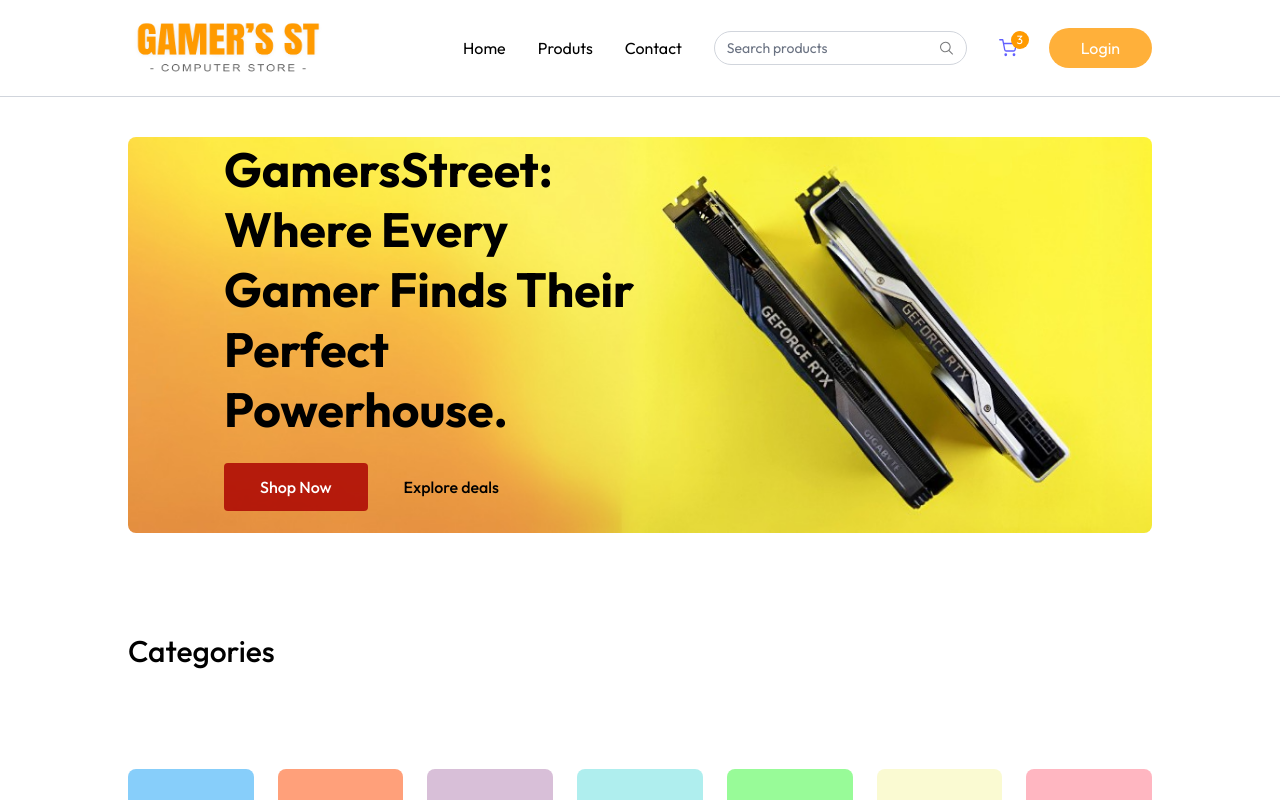
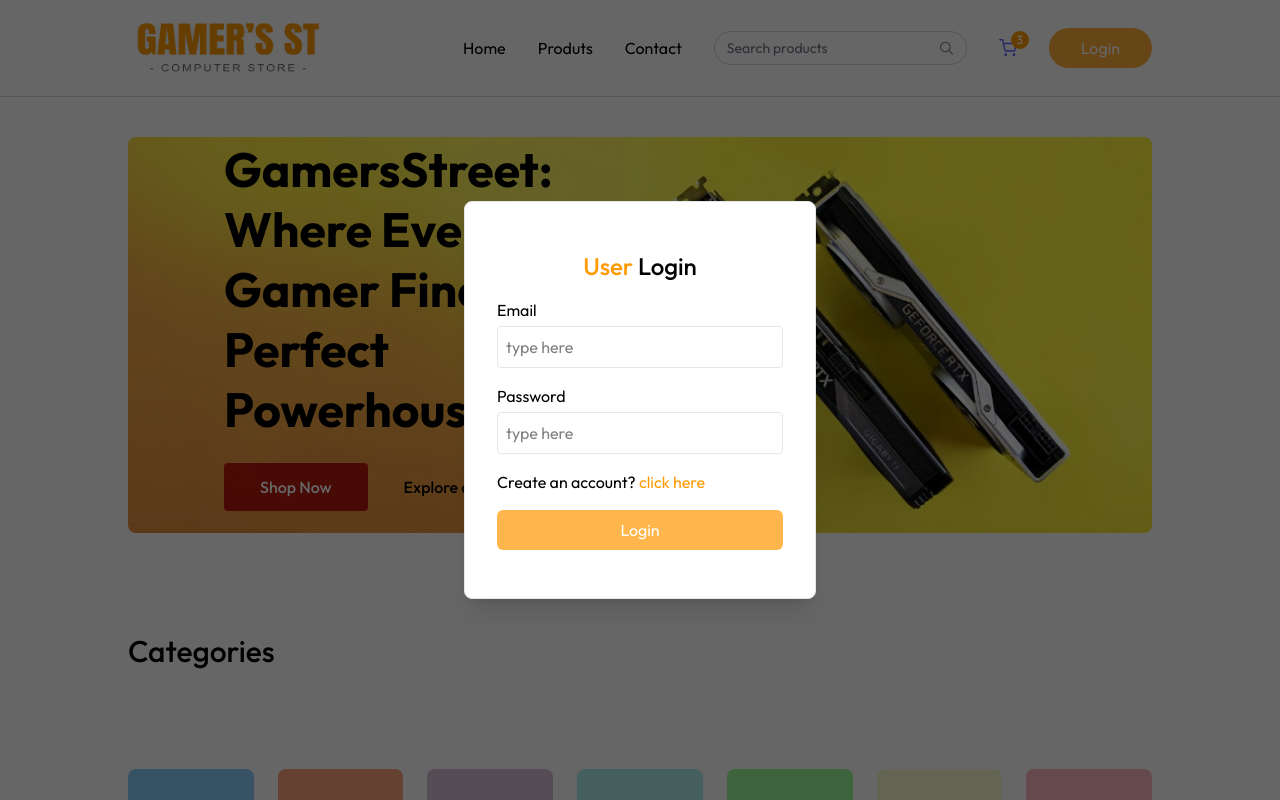
Before and after one commit to tharunda2000/MERN-stack---Computer_Store, a React (Vite) app in the folder Frontend/: page / in a window 1280 px wide. Both pictures are taken after a click on the button "Login". Shown: the top 800 px of the page. Built offline with nearby package versions, Linux system fonts and the light colour scheme.

Commit message:
login page added

```diff
--- a/Frontend/index.html
+++ b/Frontend/index.html
@@ -2,10 +2,12 @@
 <html lang="en">
   <head>
     <meta charset="UTF-8" />
-    <link rel="icon" type="image/svg+xml" href="/vite.svg" />
+    <link rel="icon" type="image/png" href="/logo.png" />
     <link href="https://cdn.jsdelivr.net/npm/remixicon@4.5.0/fonts/remixicon.css" rel="stylesheet"/>
     <meta name="viewport" content="width=device-width, initial-scale=1.0" />
-    <title>Vite + React</title>
+    <title>
+      Gamer'sST
+    </title>
   </head>
   <body>
     <div id="root"></div>
--- a/Frontend/src/App.jsx
+++ b/Frontend/src/App.jsx
@@ -4,15 +4,19 @@
 import Home from './pages/Home'
 import {Toaster} from "react-hot-toast"
 import Footer from './components/Footer'
+import { useAppContext } from './context/AppContext'
+import Login from './components/Login'
 
 const App = () => {
 
   const isSellerPath = useLocation().pathname.includes("seller");
+  const {showLogin} = useAppContext()
 
   return (
     <div>
 
-      {isSellerPath? null :<NavBar/>}
+      {isSellerPath ? null : <NavBar/>}
+      {showLogin ? <Login/> : null }
 
       <Toaster/>
 
--- a/Frontend/src/components/Footer.jsx
+++ b/Frontend/src/components/Footer.jsx
@@ -29,7 +29,7 @@
                 </div>
             </div>
             <p className="py-4 text-center text-sm md:text-base text-gray-500/80">
-                Copyright 2025 © GamersST All Right Reserved.
+                Copyright {new Date().getFullYear()} © GamersST All Right Reserved.
             </p>
         </div>
     );
--- /dev/null
+++ b/Frontend/src/components/Login.jsx
@@ -0,0 +1,50 @@
+import React from 'react'
+import { useAppContext } from '../context/AppContext';
+
+const Login = () => {
+
+    const [state, setState] = React.useState("login");
+    const [name, setName] = React.useState("");
+    const [email, setEmail] = React.useState("");
+    const [password, setPassword] = React.useState("");
+
+    const {setShowLogin} = useAppContext()
+
+  return (
+    <div className='fixed z-30 top-0 bottom-0 left-0 right-0 flex items-center bg-black/60 ' onClick={()=>{setShowLogin(false)}}>
+    <form  onClick={(e)=>{e.stopPropagation()}} className="flex flex-col gap-4 m-auto items-start p-8 py-12 w-80 sm:w-[352px] rounded-lg shadow-xl border border-gray-200 bg-white">
+            <p className="text-2xl font-medium m-auto">
+                <span className="text-primary">User</span> {state === "login" ? "Login" : "Sign Up"}
+            </p>
+            {state === "register" && (
+                <div className="w-full">
+                    <p>Name</p>
+                    <input onChange={(e) => setName(e.target.value)} value={name} placeholder="type here" className="border border-gray-200 rounded w-full p-2 mt-1 outline-primary-dull" type="text" required />
+                </div>
+            )}
+            <div className="w-full ">
+                <p>Email</p>
+                <input onChange={(e) => setEmail(e.target.value)} value={email} placeholder="type here" className="border border-gray-200 rounded w-full p-2 mt-1 outline-primary-dull" type="email" required />
+            </div>
+            <div className="w-full ">
+                <p>Password</p>
+                <input onChange={(e) => setPassword(e.target.value)} value={password} placeholder="type here" className="border border-gray-200 rounded w-full p-2 mt-1 outline-primary-dull" type="password" required />
+            </div>
+            {state === "register" ? (
+                <p>
+                    Already have account? <span onClick={() => setState("login")} className="text-primary cursor-pointer">click here</span>
+                </p>
+            ) : (
+                <p>
+                    Create an account? <span onClick={() => setState("register")} className="text-primary cursor-pointer">click here</span>
+                </p>
+            )}
+            <button className="bg-primary-dull hover:bg-primary transition-all text-white w-full py-2 rounded-md cursor-pointer">
+                {state === "register" ? "Create Account" : "Login"}
+            </button>
+        </form>
+        </div>
+  )
+}
+
+export default Login
--- a/Frontend/src/index.css
+++ b/Frontend/src/index.css
@@ -8,6 +8,7 @@
 
 @theme{
   --color-primary: #ff9a00;
+  --color-primary-dull: #ff9900b2;
 
 }
 
```
Also changed, not shown: Frontend/public/logo.png (added).
